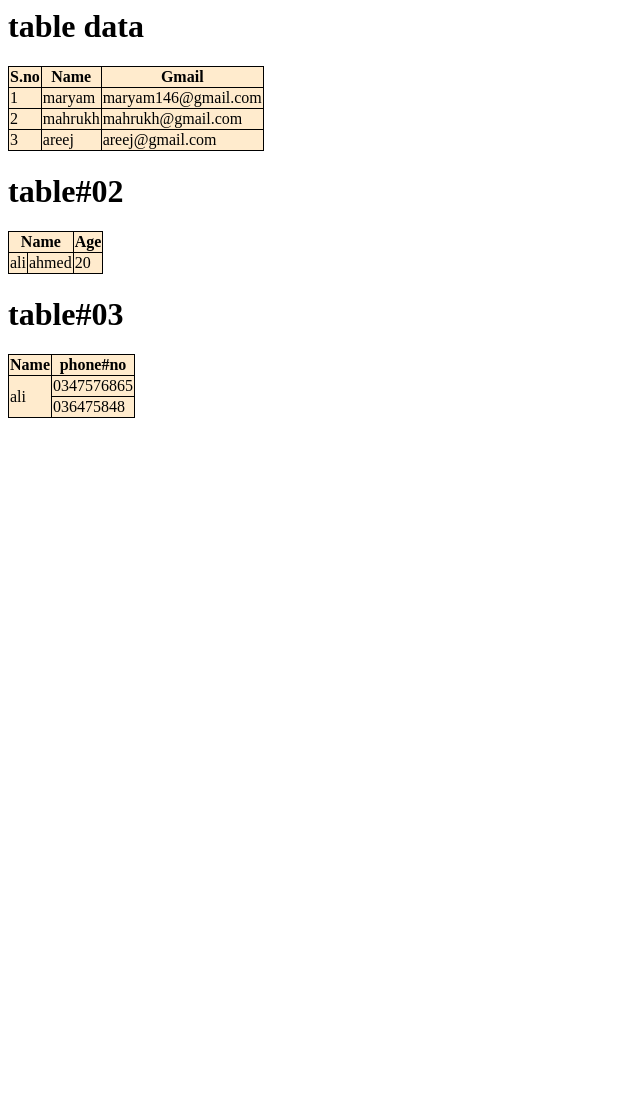
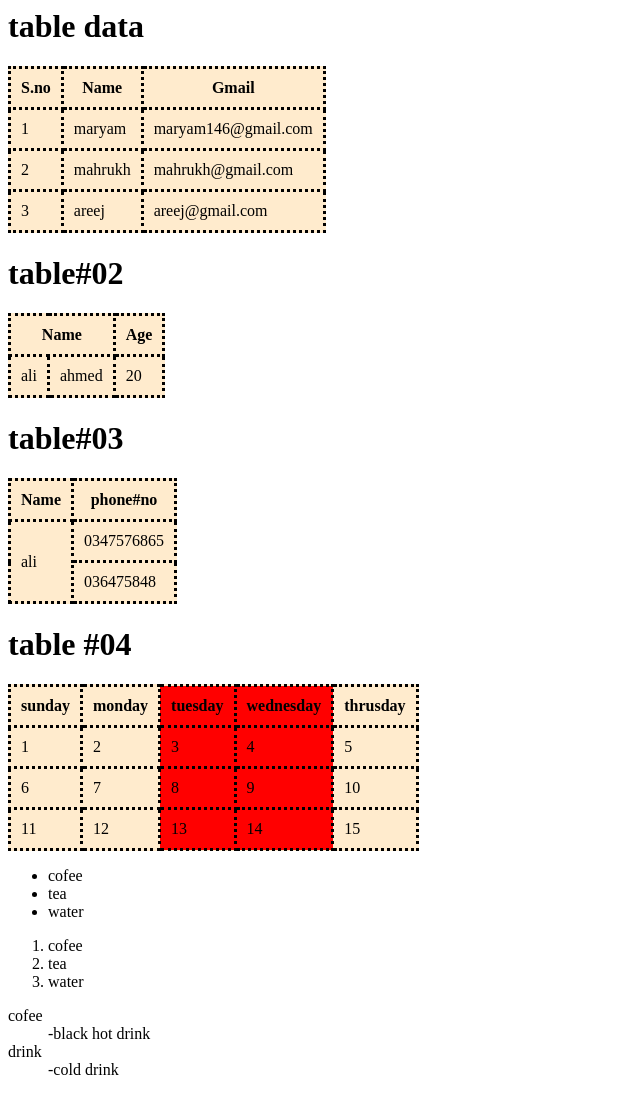
Before and after one commit to Maryamijaz12/maryamijaz, a plain HTML site: page table.html in a window 1280 px wide. Shown: the whole page, without its empty margins (0-640 px from the left). Before the commit the page ends 800 px from the top, so only its background shows below. Drawn offline with Linux system fonts and the light colour scheme.

Commit message:
Update table.html

```diff
--- a/table.html
+++ b/table.html
@@ -7,7 +7,7 @@
     <style>
         table{
             background-color:blanchedalmond;
-            border-style: double;
+
 
         }
         tr:hover{
@@ -15,11 +15,13 @@
         }
 
        table, th,td{
-            border: 1px solid black;
+
             border-collapse: collapse;
         }
         th,td{
-            padding: 1px;
+            padding: 10px;
+            border-style: dotted;
+
         }
     </style>
     <body>
@@ -47,6 +49,8 @@
             <td>areej</td>
             <td>areej@gmail.com</td>
         </tr>
+
+    </table>
         <table>
             <h1>table#02</h1>
             <tr>
@@ -60,6 +64,7 @@
                 <td>20</td>
 
             </tr>
+        </table>
             <table>
                 <h1>table#03</h1>
             <tr>
@@ -76,8 +81,62 @@
                 <td>036475848</td>
             </tr>
 
-            </table>
-        </table>
+
+
       </table>
+      <h1>table #04</h1>
+      <table>
+        <colgroup>
+        <col span="2" >
+        <col span="2" style="background-color:red ;">
+        </colgroup>
+        <tr>
+            <th>sunday</th>
+            <th>monday</th>
+            <th>tuesday</th>
+            <th>wednesday</th>
+            <th>thrusday</th>
+
+
+        </tr>
+        <tr>
+            <td>1</td>
+            <td>2</td>
+            <td>3</td>
+            <td>4</td>
+            <td>5</td>
+        </tr>
+        <tr>
+            <td>6</td>
+            <td>7</td>
+            <td>8</td>
+            <td>9</td>
+            <td>10</td>
+        </tr>
+        <tr>
+            <td>11</td>
+            <td>12</td>
+            <td>13</td>
+            <td>14</td>
+            <td>15</td>
+        </tr>
+      </table>
+      <ul>
+        <li>cofee</li>
+        <li>tea</li>
+        <li>water</li>
+      </ul>
+      <ol>
+        <li>cofee</li>
+        <li>tea</li>
+        <li>water</li>
+      </ol>
+      <dl>
+        <dt>cofee</dt>
+        <dd>-black hot drink</dd>
+        <dt>drink</dt>
+            <dd>-cold drink</dd>
+
+      </dl>
     </body>
 </html>
```
